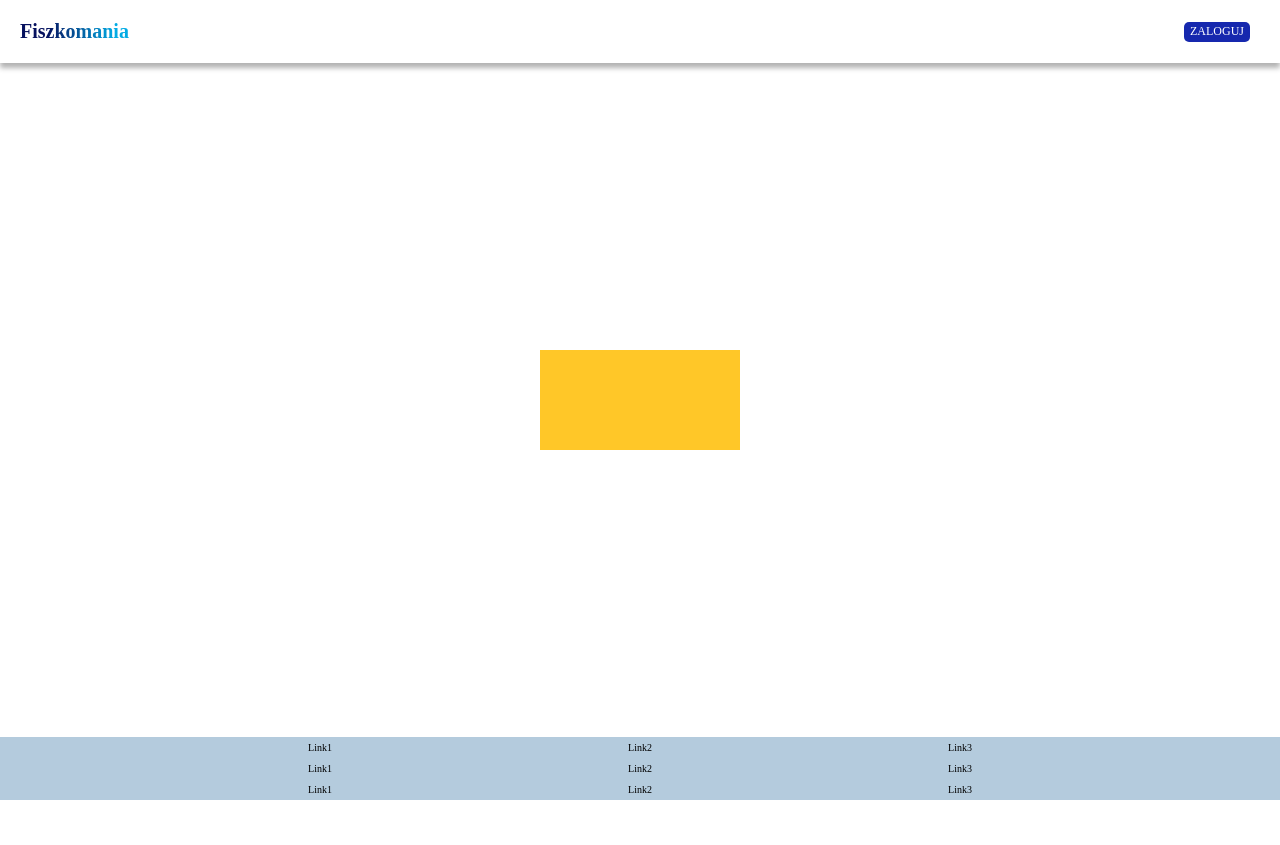
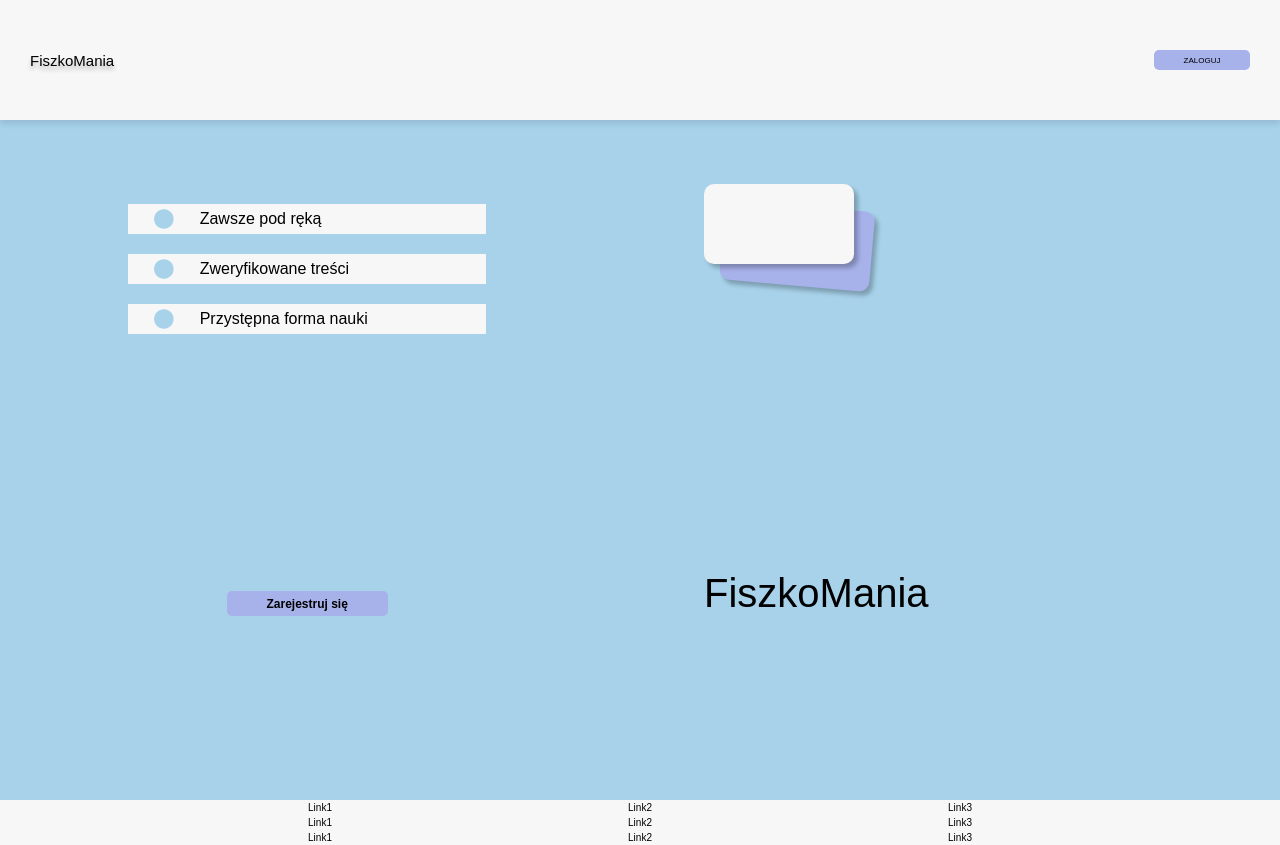
Before and after one commit to domi-pro/FiszkoMania, a Flask app: template templates/index.html in a window 1280 px wide. Before the commit the page ends 800 px from the top, so only its background shows below. Run offline with Flask 3, Linux system fonts and the light colour scheme; the template is opened without the code that fills it, so the values that code supplies are empty.

Commit message:
add: html and css to base, signup, login and index

```diff
--- a/static/css/style.css
+++ b/static/css/style.css
@@ -1,50 +1,15 @@
-.maincontener{
-    position: absolute;
-    width: 200px;
-    height: 100px;
-    background: none;
-    top: 50%;
-    left: 50%;
-    transform: translate(-50%, -50%)
-}
-.card{
-    position: relative;
-    width: 100%;
-    height: 100%;
-    transform-style: preserve-3d;
-    transition: all 0.8s ease;
-}
-.front{
-    position: absolute;
-    width: 100%;
-    height: 100%;
-    backface-visibility:hidden;
-    background: #ffc728;
-    color: #000;
-    text-align: center;
-}
-.back{
-    position: absolute;
-    width: 100%;
-    height: 100%;
-    backface-visibility:hidden;
-    background: purple;
-    color: #fff;
-    text-align: center;
-    transform: rotateX(180deg);
-}
-.flipCard{
-    transform: rotateX(180deg);
-}
 body{
     margin: 0;
+    font-family: Arial, sans-serif;
 }
 header{
     width: 100%;
     position: sticky;
     top: 0;
     display: flex;
-    box-shadow: 0px 5px 5px rgba(0, 0, 0, 0.3);
+    background: #F8F7F7;
+    box-shadow: 0px 4px 6px rgba(0, 0, 0, 0.10);
+    z-index: 3;
 }
 .header_to_left{
     display: flex;
@@ -56,39 +21,36 @@ header{
 .header_to_right{
     display: flex;
     width: 50%;
+    height: 15vh;
     align-items: center;
     justify-content: right;
 }
-.logo{
-    font-size: 20px;
-    font-family: Copperplate;
-    margin-left: 20px;
-    font-weight: bold;
-    background: linear-gradient(90deg, rgba(6,17,94,1) 24%, rgba(2,171,228,1) 87%);
-    -webkit-text-fill-color: transparent;
-    -webkit-background-clip: text;
+.logo-header{
+    color: black;
+    font-size: 15px;
+    text-shadow: 0px 4px 4px rgba(0, 0, 0, 0.25);
+    word-wrap: break-word;
+    margin-left: 30px;
 }
-.login{
-    background: rgb(22, 40, 174);
-    color: white;
-    font-family: Copperplate;
+.login-button{
+    border-radius: 5px;
+    background: #A7B1EA;
     border: none;
-    border-radius: 5px 5px 5px 5px;
     outline: none;
     display: flex;
     margin-right: 30px;
     height: 20px;
-    font-size: 12px;
+    width: 15%;
+    font-size: 8px;
     align-items: center;
+    justify-content: center;
     cursor: pointer;
 }
 footer{
     width:100%;
-    background-color: #b4cbdd;
+    background-color: #F8F7F7;
     position: absolute;
     display: flex;
-    bottom: 0;
-    left: 0;
     font-size: 10px;
     justify-content: center;
 }
@@ -100,6 +62,202 @@ footer{
     width: 25%;
 }
 .footer-column p{
-    margin-top: 5px;
+    margin-top: 2px;
+    margin-bottom: 2px;
+}
+
+.main-background{
+    width: 100%;
+    min-height: 85vh;
+    background-color: #A7D2EA;
+    display: flex;
+    flex-direction: row;
+}
+
+/* index.html */
+
+.main-left{
+    width:35%;
+    margin-left:10%;
+    margin-right:5%;
+    margin-top: 5%;
+}
+
+.main-right{
+    width:35%;
+    margin-left:5%;
+    margin-right:10%;
+    margin-top:5%;
+}
+
+.outter-add-block{
+    height: 40vh;
+}
+
+.add-block{
+    background-color: #F8F7F7;
+    width: 80%;
+    height:30px;
+    text-align: center;
+    margin-top: 20px;
+    display: flex;
+    align-items: center;
+    justify-content: center;
+}
+.circle-box{
+    display: flex;
+    justify-content: center;
+    align-items: center;
+    width: 20%;
+    height:100%;
+}
+ion-icon{
+    width: 100%;
+    height: 80%;
+    color: #A7D2EA;
+}
+
+.add-text{
+    width: 80%;
+    text-align: left;
+}
+
+.outter-signup-button{
+    width: 80%;
+    margin-top: 15%;
+    display: flex;
+    justify-content: center;
+    align-items: center;
+}
+.signup-button{
+    width: 45%;
+    min-height: 25px;
+    background: #A7B1EA;
+    border-radius: 5px;
+    border: none;
+    outline: none;
+    display: flex;
+    font-size: 12px;
+    align-items: center;
+    justify-content: center;
+    cursor: pointer;
+}
+
+.flashcards{
+    height: 40vh;
+}
+
+.flashcard-white{
+    position: absolute;
+    display: flex;
+    width: 150px;
+    height: 80px;
+    border-radius: 10px;
+    background: #F8F7F7;
+    box-shadow: 4px 4px 4px 0px rgba(0, 0, 0, 0.25);
+    z-index: 1;
+}
+
+.flashcard-blue{
+    position: relative;
+    display: flex;
+    width: 150px;
+    height: 80px;
+    border-radius: 10px;
+    background: #A7B1EA;
+    box-shadow: 4px 4px 4px 0px rgba(0, 0, 0, 0.25);
+    transform: rotate(5deg) translate(20px, 20px);
+}
+
+.page-name{
+    font-size: 40px;
+    font-weight: 300;
+    margin-top: 15%;
+}
+
+/* login.html */
+
+.form-box{
+    width: 35vw;
+    min-height: 50vh;
+    margin-left: auto;
+    margin-right: auto;
+    margin-top: 5%;
+    margin-bottom: 5%;
+    border-radius: 15px;
+    background: #F8F7F7;
+    box-shadow: 4px 4px 4px 0px rgba(0, 0, 0, 0.25);
+    text-align: center;
+    align-items: center;
+    display: flex;
+    flex-direction: column;
+}
+
+.form-title{
+    font-size: 12px;
+    font-weight: 600;
+    margin-bottom: 10px;
+    margin-top: 30px;
+}
+
+.form-line{
+    background-color: #A7B1EA;
+    height: 2px;
+    width: 25%;
+    border: none;
+    margin: 0;
+}
+
+.username-input{
+    width: 100%;
+    background: #F8F7F7;
+    border: none;
+    border-bottom: 1px solid grey;
     margin-bottom: 5px;
+    margin-top: 10px;
+    padding-bottom: 10px;
+    padding-top: 10px;
 }
+
+.username-input:focus{
+    outline: none;
+}
+
+.password-input{
+    width: 100%;
+    background: #F8F7F7;
+    border: none;
+    border-bottom: 1px solid grey;
+    margin-bottom: 5px;
+    margin-top: 10px;
+    padding-bottom: 10px;
+    padding-top: 10px;
+}
+
+.password-input:focus{
+    outline: none;
+}
+
+.btn{
+    border-radius: 5px;
+    background: #A7B1EA;
+    border: none;
+    outline: none;
+    display: flex;
+    margin: auto;
+    margin-top: 15px;
+    height: 20px;
+    width: 40%;
+    font-size: 12px;
+    font-weight: 300px;
+    align-items: center;
+    justify-content: center;
+    cursor: pointer;
+}
+
+.create-account{
+    font-size: 12px;
+    color: #000;
+    margin-bottom: 20px;
+    max-width: 90%;
+}
--- a/templates/base.html
+++ b/templates/base.html
@@ -5,14 +5,18 @@
     <meta http-equiv='X-UA-Compatible' content='IE=edge'>
     <meta name='viewport' content='width=device-width, initial-scale=1'>
     <link rel="stylesheet" href="{{ url_for('static', filename='css/style.css') }}">
+    <script type="module" src="https://unpkg.com/ionicons@7.1.0/dist/ionicons/ionicons.esm.js"></script>
+    <script nomodule src="https://unpkg.com/ionicons@7.1.0/dist/ionicons/ionicons.js"></script>
     {% block head %}{% endblock %}
 </head>
 <body>
     <header>
-        <div class="header_to_left"><p class="logo">Fiszkomania</p></div>
-        <div class="header_to_right"><button class="login" onclick="location.href='/login'">ZALOGUJ</button></div>
+        <div class="header_to_left"><p class="logo-header">FiszkoMania</p></div>
+        <div class="header_to_right"><button class="login-button" onclick="location.href='/login'">ZALOGUJ</button></div>
     </header>
-    {% block body %}{% endblock %}
+    <div class="main-background">
+        {% block body %}{% endblock %}
+    </div>
     <footer>
         <div class="footer-column">
             <p>Link1</p>
--- a/templates/index.html
+++ b/templates/index.html
@@ -5,22 +5,36 @@
 {% endblock %}
 
 {% block body %}
-<div class="maincontener">
-    <div class="card" id="card">
-    <div class="front">
-    <h1>{{hiszp_def}}</h1>
+<div class="main-left">
+    <div class="outter-add-block">
+        <div class="add-block">
+            <div class="circle-box">
+                <ion-icon name="ellipse"></ion-icon>
+            </div>
+            <p class="add-text">Zawsze pod ręką</p>
+        </div>
+        <div class="add-block">
+            <div class="circle-box">
+                <ion-icon name="ellipse"></ion-icon>
+            </div>
+            <p class="add-text">Zweryfikowane treści</p>
+        </div>
+        <div class="add-block">
+            <div class="circle-box">
+                <ion-icon name="ellipse"></ion-icon>
+            </div>
+            <p class="add-text">Przystępna forma nauki</p>
+        </div>
     </div>
-    <div class="back">
-        <h1>{{pol_def}}</h1>
+    <div class="outter-signup-button">
+        <div class="signup-button"><strong>Zarejestruj się</strong></div>
     </div>
 </div>
+<div class="main-right">
+    <div class="flashcards">
+        <div class="flashcard-white"></div>
+        <div class="flashcard-blue"></div>
+    </div>
+    <div class="page-name">FiszkoMania</div>
 </div>
-<script>
-    const card = document.getElementById("card")
-    card.addEventListener("click", flipCard);
-
-    function flipCard(){
-        card.classList.toggle("flipCard");
-    }
-</script>
 {% endblock %}
```
Also changed, not shown: templates/login.html (+7 -6 lines), templates/signup.html (+6 -22 lines).
